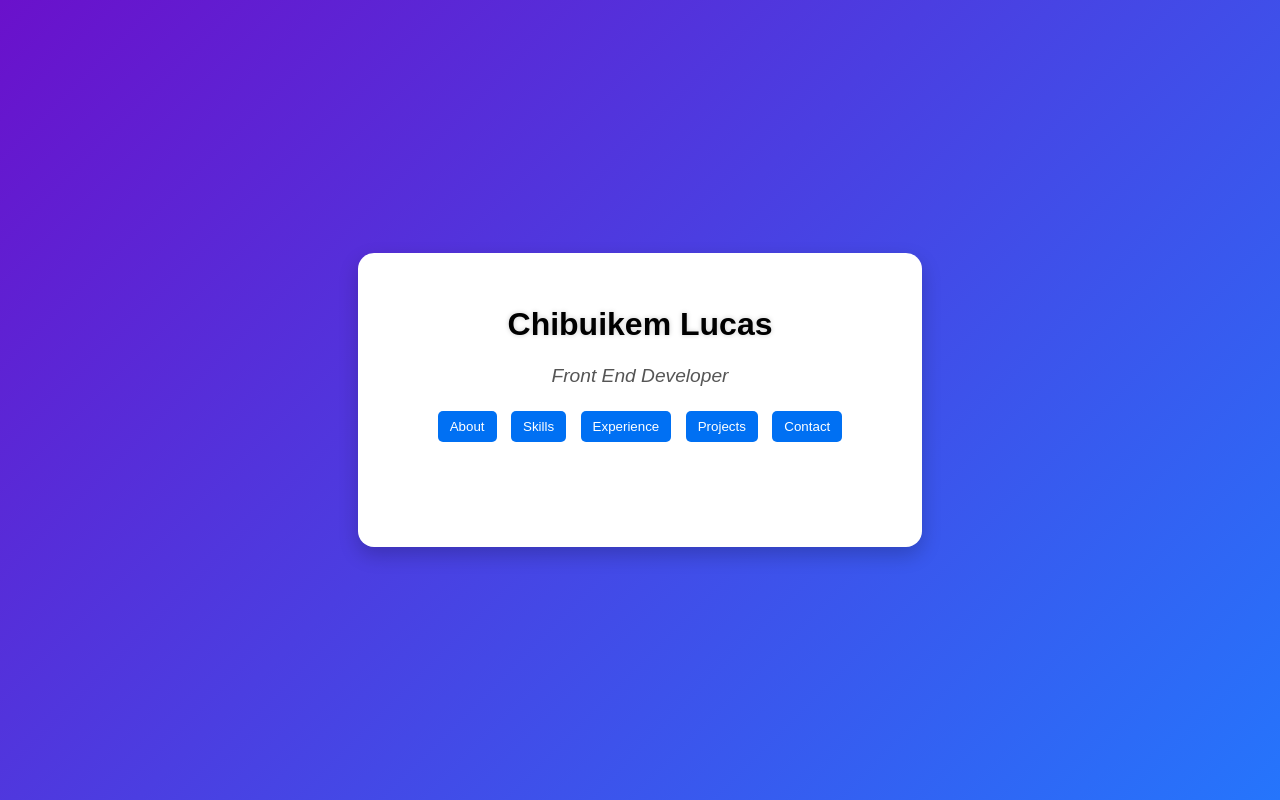
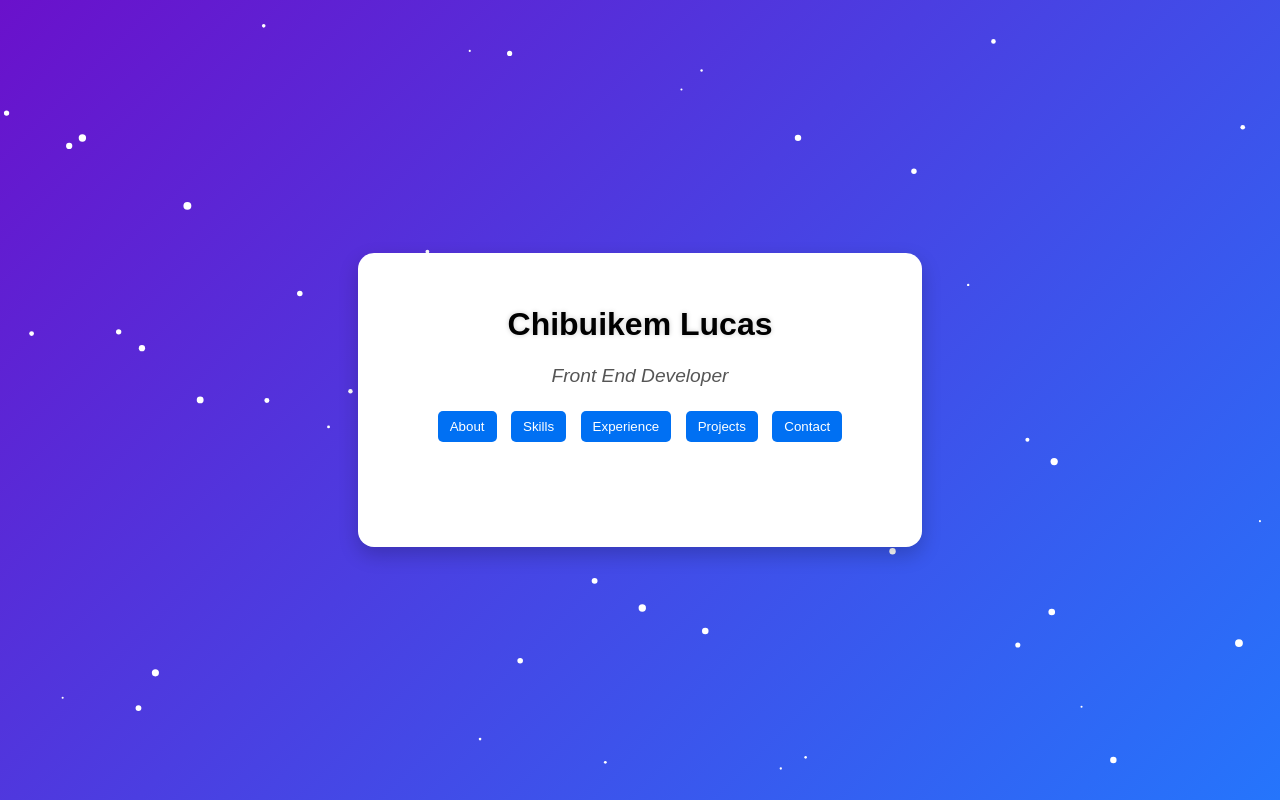
Before and after one commit to ChibuikemLucas/interactive-resume, a plain HTML site: page index.html in a window 1280 px wide. Drawn offline with nearby package versions, Linux system fonts and the light colour scheme.

Commit message:
feat: Particle Background
Signed-off-by: ChibuikemLucas <chibuikemlucas@gmail.com>

```diff
--- a/index.html
+++ b/index.html
@@ -56,6 +56,7 @@
             </section>
         </div>
     </div>
+    <canvas id="particles"></canvas>
 </body>
 <script src="script.js"></script>
 
--- a/script.js
+++ b/script.js
@@ -61,3 +61,36 @@ window.addEventListener("DOMContentLoaded", () => {
         duration: 0.4
     });
 });
+
+// Simple particle animation
+const canvas = document.getElementById("particles");
+const ctx = canvas.getContext("2d");
+canvas.width = window.innerWidth;
+canvas.height = window.innerHeight;
+
+const particlesArray = [];
+for (let i = 0; i < 50; i++) {
+    particlesArray.push({
+        x: Math.random() * canvas.width,
+        y: Math.random() * canvas.height,
+        size: Math.random() * 3 + 1,
+        speedX: Math.random() * 1 - 0.5,
+        speedY: Math.random() * 1 - 0.5
+    });
+}
+
+function animateParticles() {
+    ctx.clearRect(0, 0, canvas.width, canvas.height);
+    particlesArray.forEach(p => {
+        p.x += p.speedX;
+        p.y += p.speedY;
+        if (p.x < 0 || p.x > canvas.width) p.speedX *= -1;
+        if (p.y < 0 || p.y > canvas.height) p.speedY *= -1;
+        ctx.beginPath();
+        ctx.arc(p.x, p.y, p.size, 0, Math.PI * 2);
+        ctx.fillStyle = "white";
+        ctx.fill();
+    });
+    requestAnimationFrame(animateParticles);
+}
+animateParticles();
--- a/style.css
+++ b/style.css
@@ -65,3 +65,14 @@ body {
     font-style: italic;
     color: #555;
 }
+
+/* Particles background */
+#particles {
+    position: fixed;
+    top: 0;
+    left: 0;
+    width: 100%;
+    height: 100%;
+    z-index: -1;
+    background: transparent;
+}
```
